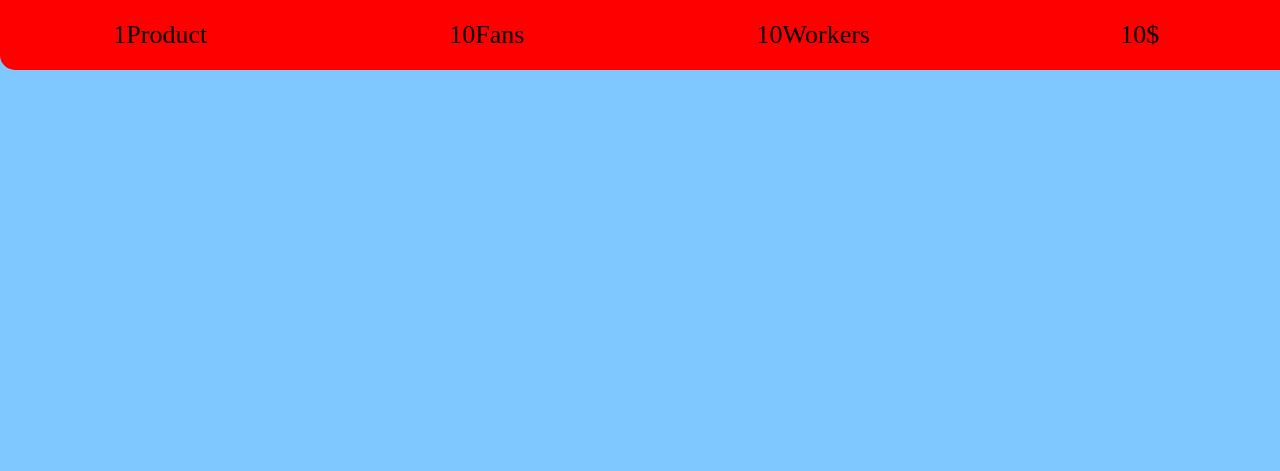
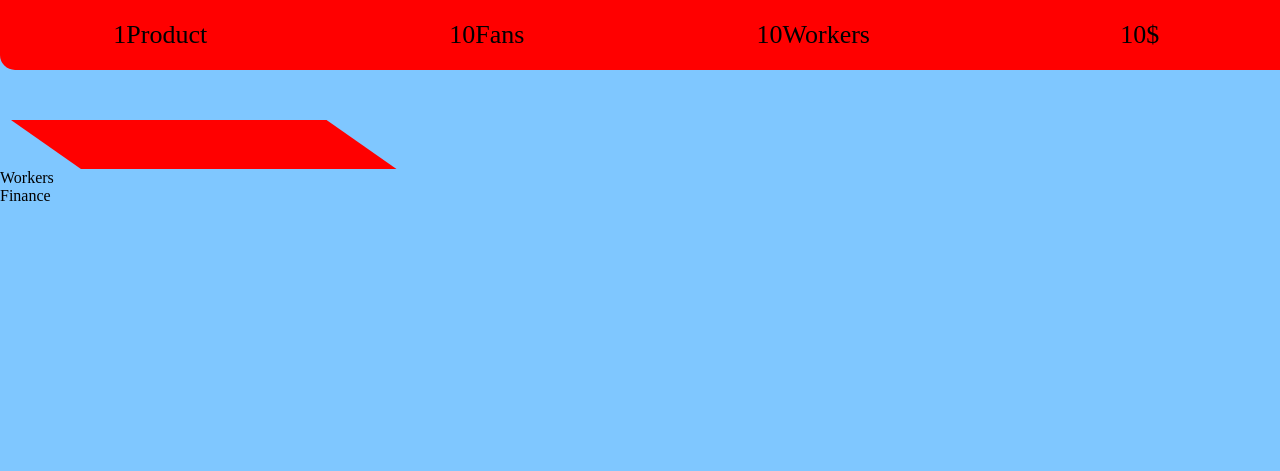
Before and after one commit to ovchildmy/In-the-development, a PHP site: page / in a window 1280 px wide. Shown: the top 471 px of the page. Run offline with PHP 8.4, Linux system fonts and the light colour scheme.

Commit message:
Updaded interface, added project menu

```diff
--- a/StartUp Story/css/style.css
+++ b/StartUp Story/css/style.css
@@ -44,6 +44,7 @@
     border-radius: 0 0 15px 15px;
     background: red;
     font-size: 26px;
+    margin-bottom: 50px;
     line-height: 70px;
 }
 
@@ -54,3 +55,70 @@
 	//margin: 0 auto;
 
 }
+
+.projectMenu{
+	border-radius: 15px;
+	width: 500px;
+	background: gray;
+	text-align: center;
+	padding-top: 20px;
+	margin: 0 auto;
+	display: none;
+}
+
+
+.projectMenu>input, .projectMenu>select, .projectMenu>div>input  {
+	width: 400px;
+	height: 40px;
+	font-size: 32px;
+}
+
+.projectMenu>div>input{
+	display: block;
+}
+
+.projectInputRange{
+	width: 400px;
+	font-size: 32px;
+	margin: 0 auto;
+}
+
+.proejctAccept{
+	display: inline-block;
+	background: green;
+	width: 200px;
+	font-size: 32px;
+    cursor: pointer;
+	height: 40px;
+}
+
+.projectClose{
+	width: 200px;
+	font-size: 32px;
+	height: 40px;
+	display: inline-block;
+    cursor: pointer;
+	background: red;
+}
+
+.projects{
+    background: red;
+    width: 652px;
+    cursor: pointer;
+	z-index: 9;
+    height: 181px;
+    transform: rotate(35deg);
+    margin-left: -28px;
+}
+
+.projectsWrap{
+    width: 432px;
+    height: 49px;
+    overflow: hidden;
+}
+
+.projectsSpan{
+	z-index: 10;
+	font-size: 40px;
+	color: black;
+}
--- a/StartUp Story/index.html
+++ b/StartUp Story/index.html
@@ -22,6 +22,31 @@
 		<div class="moneyCount">10$</div>
 	</div>
 
+
+
+	<div class="projectsWrap"><div class="projects"><div class="projectsSpan">Projects</div></div></div>
+	<div class="workers">Workers</div>
+	<div class="finance">Finance</div>
+
+	<div class="projectMenu">
+		<input type="text" placeholder="Name project">
+		<select>
+			<option disabled>Type project</option>
+			<option>Web-site</option>
+			<option>Office program</option>
+			<option>Indie game</option>
+			<option>Visual editor</option>
+			<option>Audio editor</option>
+		</select>
+		<input type="text" placeholder="Budget $">
+		<div class="projectInputRange">
+			<input type="range">
+			<span></span>% effort
+		</div>
+		<div class="proejctAccept">Accept</div>
+		<div class="projectClose">Close</div>
+	</div>
+
 	<script type="text/javascript" src="js/jquery-3.3.1.min.js"></script>
 	<script type="text/javascript" src="js/script.js"></script>
 </body>
--- a/StartUp Story/js/script.js
+++ b/StartUp Story/js/script.js
@@ -37,3 +37,10 @@
 	};
 			console.log()
 })
+
+$(".projects").on('click', function(){
+	$('.projectMenu').show();
+})
+$(".projectClose").on('click', function(){
+	$('.projectMenu').hide();
+})
```
Also changed, not shown: SimulatorOfLife/index.html (+9 -6 lines).
